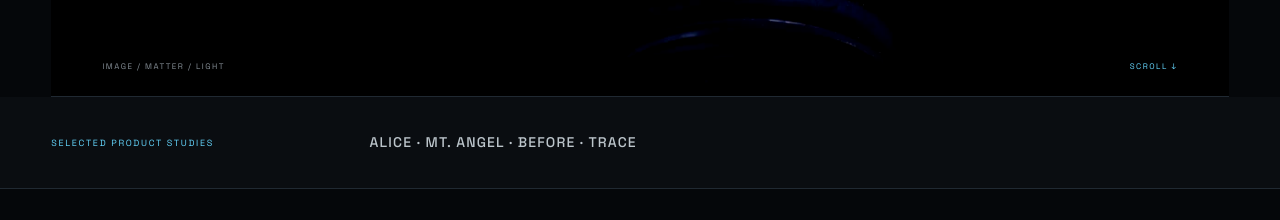
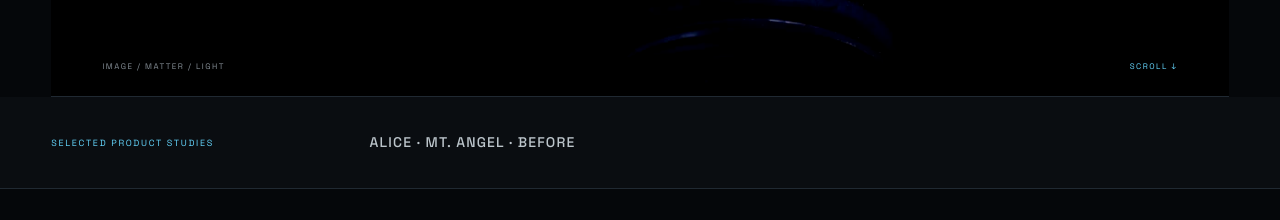
Before and after one commit to concreteorbit/website, a React (Vite) app: page / in a window 1280 px wide. Shown: the part 745-965 px from the top of the page. Built offline with nearby package versions, Linux system fonts and the light colour scheme.

Commit message:
Rotate homepage hero and remove Trace Magnesium campaign

```diff
--- a/src/main.tsx
+++ b/src/main.tsx
@@ -97,12 +97,17 @@ function Contact() {
 function Footer() { return <footer className="section-pad"><div className="footer-top"><a className="wordmark" href="/">concrete orbit</a><p>Based in Washington, DC.<br/>Working worldwide.</p><a href="#top">Back to top ↑</a></div><div className="footer-bottom"><span>© {new Date().getFullYear()} Concrete Orbit</span><a href="https://www.instagram.com/concreteorbitvisuals/" target="_blank" rel="noopener noreferrer" aria-label="Concrete Orbit on Instagram (opens in a new tab)" style={{display: 'inline-flex', alignItems: 'center', justifyContent: 'center', width: 24, height: 24}}><svg width="18" height="18" viewBox="0 0 24 24" fill="none" stroke="currentColor" strokeWidth="1.5" aria-hidden="true" focusable="false"><rect x="3" y="3" width="18" height="18" rx="5"/><circle cx="12" cy="12" r="4"/><circle cx="17.5" cy="6.5" r="1" fill="currentColor" stroke="none"/></svg></a></div></footer>; }
 
 function Home() {
+  const [heroSlide] = useTimedSlide(2, 30000);
+
   return <>
     <section className="hero section-pad fullbleed-hero">
-      <div className="hero-image">
-        <picture className="homepage-hero-photo">
+      <div className={`hero-image homepage-hero-stage homepage-hero-stage-${heroSlide}`}>
+        <picture className={`homepage-hero-photo homepage-hero-slide ${heroSlide === 0 ? 'is-active' : ''}`} aria-hidden={heroSlide !== 0}>
           <source media="(max-width: 800px)" srcSet="/images/trace-hero-spacious-mobile-640.webp 640w, /images/trace-hero-spacious-mobile-960.webp 960w" sizes="100vw"/>
           <img className="portfolio-image" src="/images/trace-hero-spacious-1920.webp" srcSet="/images/trace-hero-spacious-1280.webp 1280w, /images/trace-hero-spacious-1920.webp 1920w, /images/trace-hero-spacious-2560.webp 2560w" sizes="100vw" width={5504} height={3072} alt="Trace 40,000 Volts electrolyte concentrate bottle covered in water droplets, lit in deep blue against a black background." loading="eager" fetchPriority="high" decoding="async"/>
+        </picture>
+        <picture className={`homepage-hero-photo homepage-hero-slide homepage-hero-macro ${heroSlide === 1 ? 'is-active' : ''}`} aria-hidden={heroSlide !== 1}>
+          <img className="portfolio-image" src="/images/projects/trace-magnesium-glycinate-extreme-macro-1920.webp" sizes="100vw" width={1920} height={1072} alt="Extreme macro of the Trace Magnesium Glycinate label and ribbed cap in deep blue light." loading="eager" decoding="async"/>
         </picture>
         <div className="fullbleed-hero-copy">
           <p className="fullbleed-hero-brand"><span>CONCRETE ORBIT</span></p>
@@ -113,7 +118,7 @@ function Home() {
         <div className="hero-axis" aria-hidden="true"><span>IMAGE / MATTER / LIGHT</span><span>SCROLL  ↓</span></div>
       </div>
     </section>
-    <section className="featured-strip section-pad" aria-label="Selected product studies"><span>SELECTED PRODUCT STUDIES</span><p>ALICE · MT. ANGEL · BEFORE · TRACE</p></section>
+    <section className="featured-strip section-pad" aria-label="Selected product studies"><span>SELECTED PRODUCT STUDIES</span><p>ALICE · MT. ANGEL · BEFORE</p></section>
     <Work/><Studio/><Contact/>
   </>;
 }
@@ -136,7 +141,6 @@ const applicationSettings: Record<string, ApplicationSettings> = {
   'before-toothpaste': { bannerIndex: 0, adIndex: 3, adIndexes: [3, 'cover'], socialIndex: 'cover', websiteHeadline: 'A closer look at clean.', adHeadline: 'Clean, brought closer.', socialCaption: 'A close product study built around cool light, water and the Before wordmark.' },
   phils: { bannerIndex: 0, adIndex: 1, socialIndex: 'cover', websiteHeadline: 'A clean first look.', adHeadline: 'Clean starts here.', socialCaption: 'The bottle, the droplets and the details that give this image its character.' },
   trace: { bannerIndex: 2, adIndex: 0, socialIndex: 'cover', websiteHeadline: '40,000 Volts, up close.', adHeadline: 'Blue light. Water. Energy.', socialCaption: 'A tight crop built around the label, droplets and electric blue finish.' },
-  'trace-magnesium-glycinate': { bannerIndex: 0, adIndex: 3, adIndexes: [3, 4], socialIndex: 'cover', websiteHeadline: 'Magnesium, brought closer.', adHeadline: 'Night in a new light.', socialCaption: 'A close product study built around cool light, type and packaging texture.' },
 };
 
 function CampaignApplications({ project }: { project: Project }) {
```
